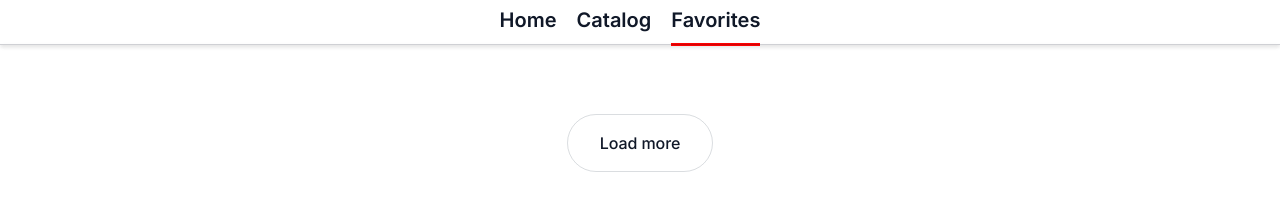
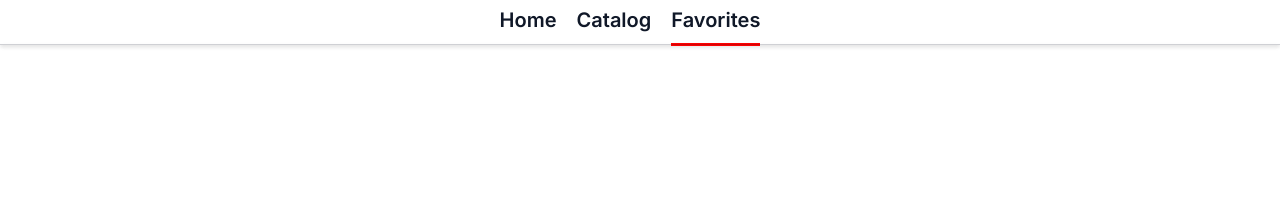
Before and after one commit to Mamrenko-Alex/camp_rent, a React (Create React App) app: page /camp_rent/favorites in a window 1280 px wide. Shown: the top 222 px of the page. Built offline with nearby package versions, Linux system fonts and the light colour scheme.

Commit message:
fix loadMore button

```diff
--- a/src/components/Advert/Advert.jsx
+++ b/src/components/Advert/Advert.jsx
@@ -10,22 +10,23 @@ import {
   selectIsLoading,
 } from '../../redux/selectors';
 
-export const Advert = ({ adverts, handleLoadMore }) => {
+export const Advert = ({ adverts, handleLoadMore, isFavorites }) => {
   const isLoading = useSelector(selectIsLoading);
   const error = useSelector(selectError);
   const isLoadMore = useSelector(selectIsLoadMore);
+  console.log(isFavorites);
 
   return (
     <section className={styles.section_advert}>
       {isLoading && adverts.length === 0 && <Loader />}
       {error && typeof error === 'string' && <div>Error: {error}</div>}
       {adverts && <ListAdvert adverts={adverts} />}
-      {(isLoadMore && !isLoading && (
+      {(isLoadMore && !isLoading && !isFavorites && (
         <button className={styles.button_load_more} onClick={handleLoadMore}>
           Load more
         </button>
       )) ||
-        (isLoading && adverts.length > 0 && <SmallLoader />)}
+        (isLoading && adverts.length && !isFavorites > 0 && <SmallLoader />)}
     </section>
   );
 };
--- a/src/pages/Catalog/Catalog.jsx
+++ b/src/pages/Catalog/Catalog.jsx
@@ -33,7 +33,11 @@ const Catalog = () => {
       <Header />
       <div className="content_container">
         <Options />
-        <Advert adverts={adverts} handleLoadMore={handleLoadMore} />
+        <Advert
+          adverts={adverts}
+          handleLoadMore={handleLoadMore}
+          isFavorites={false}
+        />
       </div>
     </>
   );
--- a/src/pages/Favorites/Favorites.jsx
+++ b/src/pages/Favorites/Favorites.jsx
@@ -15,7 +15,7 @@ const Favorites = () => {
     <>
       <Header />
       <div className="content_container">
-        <Advert adverts={favorites} />
+        <Advert adverts={favorites} isFavorites={true} />
       </div>
     </>
   );
```
